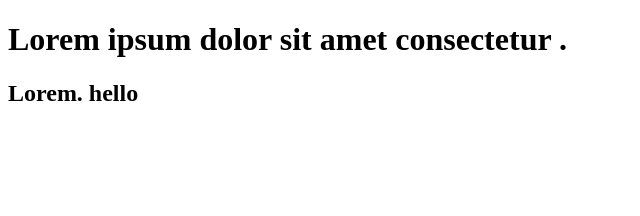
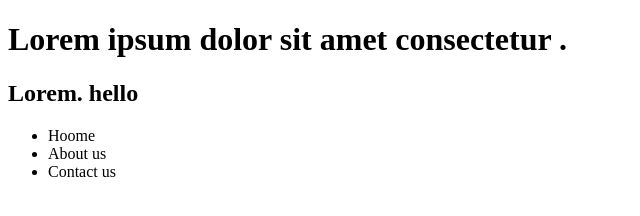
Before and after one commit to sudarshankumar52621-stack/learn-git, a plain HTML site: page index.html in a window 1280 px wide. Shown: the whole page, without its empty margins (0-640 px from the left). Drawn offline with Linux system fonts and the light colour scheme.

Commit message:
nav-bar added

```diff
--- a/index.html
+++ b/index.html
@@ -8,5 +8,10 @@
 <body>
     <h1>Lorem ipsum dolor sit amet consectetur .</h1>
     <h2>Lorem. hello </h2>
+    <ul>
+        <li>Hoome</li>
+        <li>About us</li>
+        <li>Contact us</li>
+    </ul>
 </body>
 </html>
```
